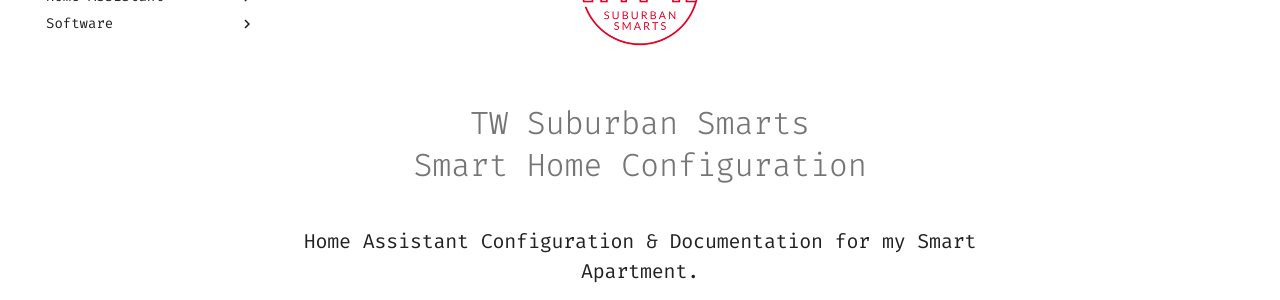
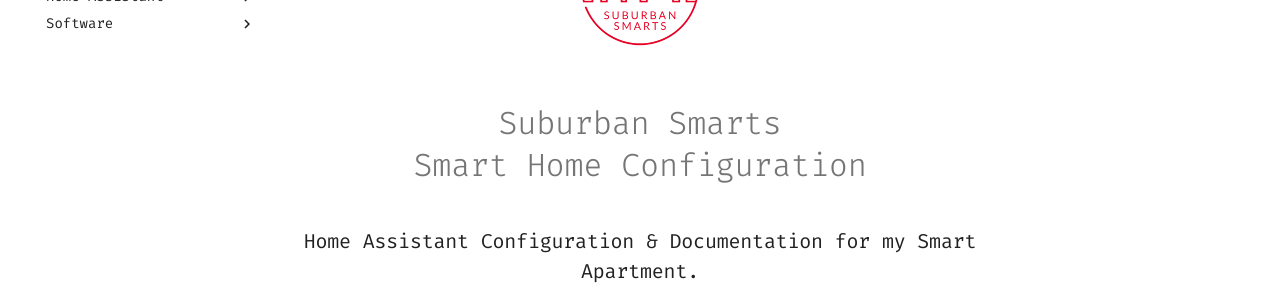
Before and after one commit to twhite96/tifflabs, an MkDocs documentation site: the page built from docs/index.md, in a window 1280 px wide and 1213 px high. Shown: the part 222-522 px from the top of the window. Built offline with MkDocs 1.6.1 and Material for MkDocs 9.7.7, drawn with Linux system fonts in a browser that asks for light colours; comment, search, counter and statistics services are not loaded.

Commit message:
Change title

```diff
--- a/docs/index.md
+++ b/docs/index.md
@@ -2,7 +2,7 @@
   <img src="/images/suburban-smarts.png" width="250"/>
 </p>
 
-<h1 align="center">TW Suburban Smarts <br />Smart Home Configuration</h1>
+<h1 align="center">Suburban Smarts <br />Smart Home Configuration</h1>
 <h3 align="center">Home Assistant Configuration &amp; Documentation for my Smart Apartment.</h3>
 <p align="center">
   I live in <img src="/images/us.png"/>, and therefore my links are for where I purchased from. There may be better (and most likely cheaper) sites in your local regions.</p>
```
Also changed, not shown: README.md (+1 -1 lines).
